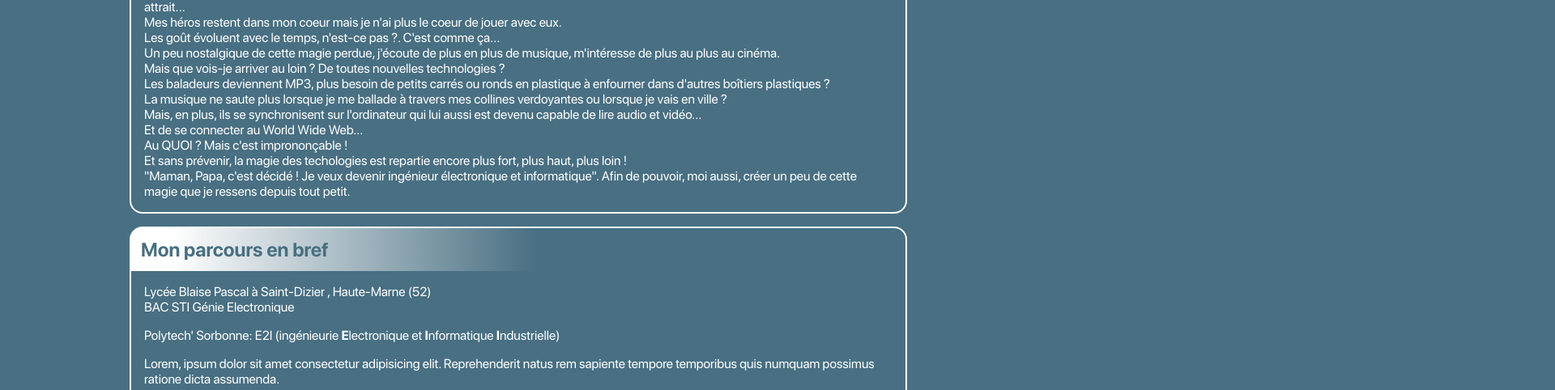
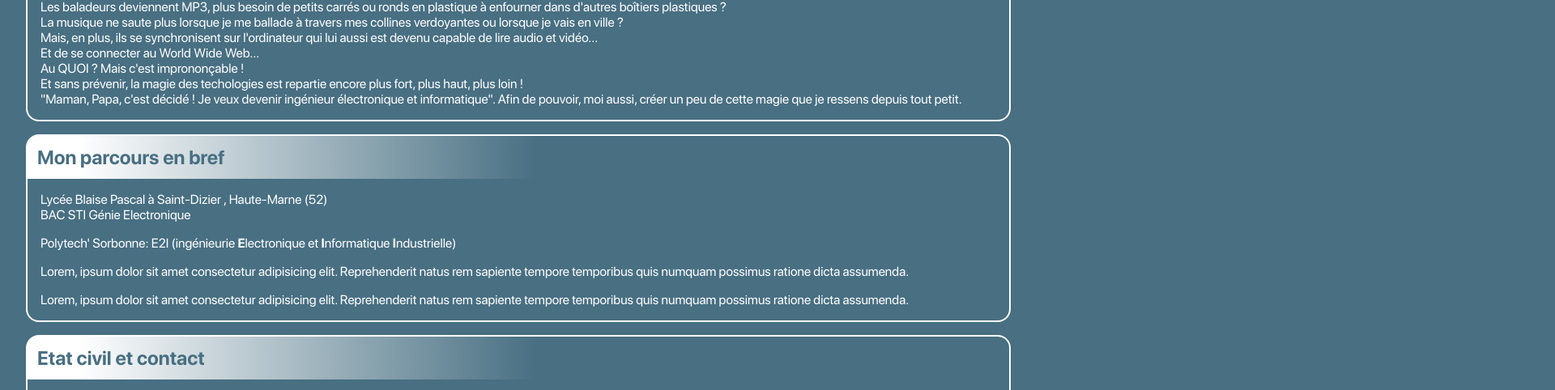
Before and after one commit to jibsleb/jibsleb.github.io, a plain HTML site: page index.html in a window 1280 px wide. Shown: the part 853-1335 px from the top of the page at 81% size, 1920 px wide, since content can reach past the window. Drawn offline with Linux system fonts and the light colour scheme.

Commit message:
[DEV]: errors correction

```diff
--- a/index.html
+++ b/index.html
@@ -52,7 +52,7 @@
 
     <!-- ----------------------------------------------------------------------------------------------------------- -->
 
-    <section Class="aboutMeSection active">
+    <section class="aboutMeSection active">
         <div class="aboutMe">
             <h1>A propos de moi</h1>
             <p>
@@ -172,7 +172,7 @@
         <!-- -->
 
         <div class="myCivilStateContainer">
-            <h1>Etat civil & contact</h1>
+            <h1>Etat civil et contact</h1>
             <ul class="myCivilStateList">
                 <li class="myIDPaperContainer">
                     <figure>
--- a/myCV.css
+++ b/myCV.css
@@ -52,7 +52,6 @@
 
 .mySkillsSectionTheme {
     --colorTheme: var(--mySkillsColorTheme);
-    --
 }
 
 body {
@@ -63,8 +62,8 @@ body {
     font-size: medium;
     color: white;
     margin: 0;
-    padding-left: 10em;
-    padding-right: 10em;
+    padding-left: 2em;
+    padding-right: 2em;
 }
 
 /* end corps de la page */
```
Also changed, not shown: myPictures/jblebrun.jpeg (deleted).
